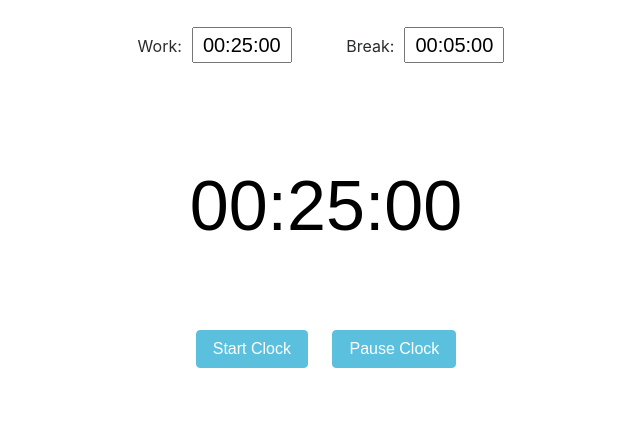
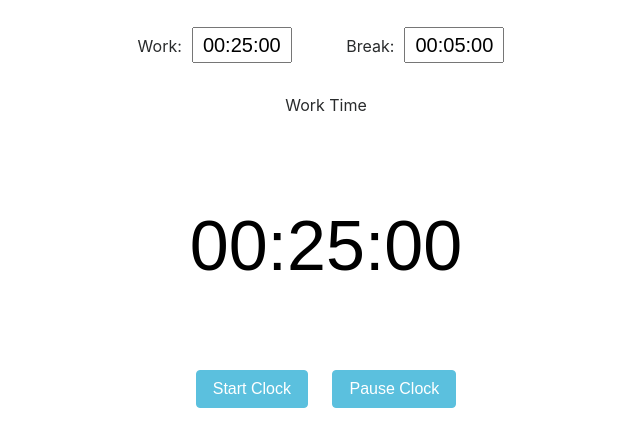
Before and after one commit to Ross117/pomodoro-clock, a plain HTML site: page index.html in a window 1280 px wide. Shown: the part 55-502 px from the top of the page, without its empty margins (314-954 px from the left). Drawn offline with nearby package versions, Linux system fonts and the light colour scheme.

Commit message:
Add indicator for user

```diff
--- a/index.html
+++ b/index.html
@@ -33,6 +33,12 @@
     </div>
 
     <div class="row">
+      <div class="mx-auto">
+        <p class="indicator">Work Time</p>
+      </div>
+    </div>
+
+    <div class="row">
       <div class="mx-auto clockContainer">
         <input type="text" class="clock text-center" value="00:25:00" readonly />
       </div>
```
